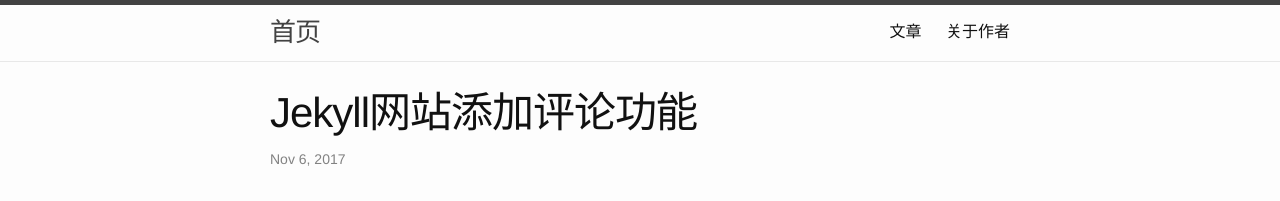
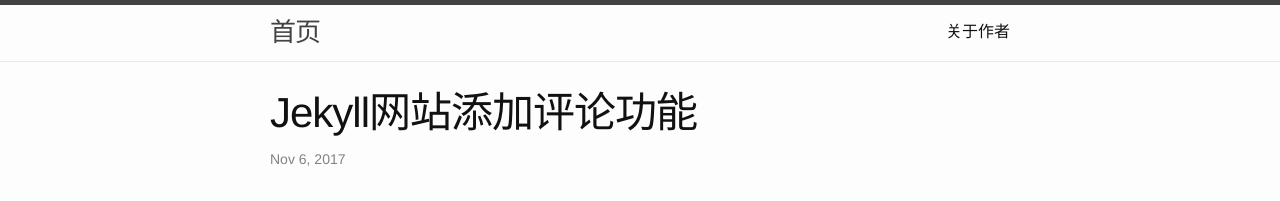
Before and after one commit to jasonLiu001/jasonLiu001.github.io, a Jekyll site: the page built from _posts/2017-11-06-github-pages-comments.md, in a window 1280 px wide. Shown: the top 201 px of the page. Built offline with Jekyll 4.4.1, drawn with Linux system fonts in a browser that asks for light colours.

Commit message:
Update header.html

```diff
--- a/_includes/header.html
+++ b/_includes/header.html
@@ -14,7 +14,6 @@
             </label>
 
             <div class="trigger">
-                <a class="page-link" href="/">文章</a>
                 <a class="page-link" href="/about">关于作者</a>
             </div>
         </nav>
```
